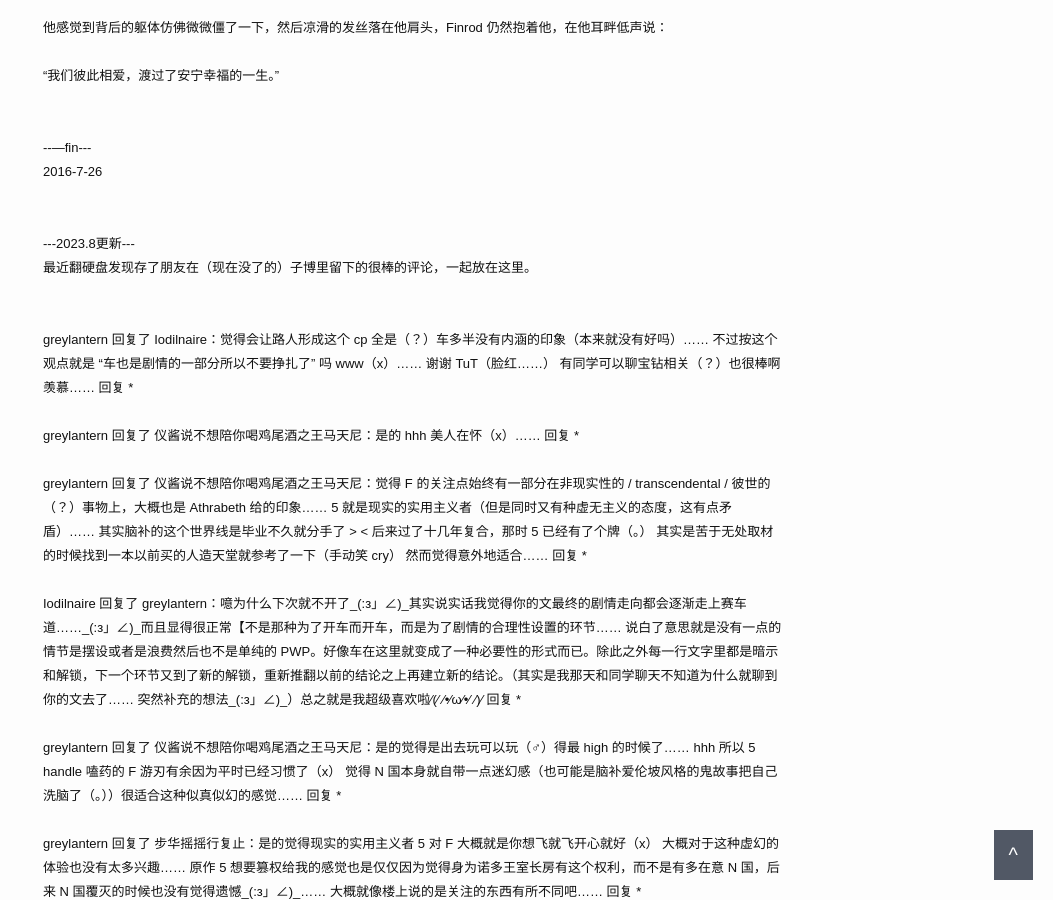
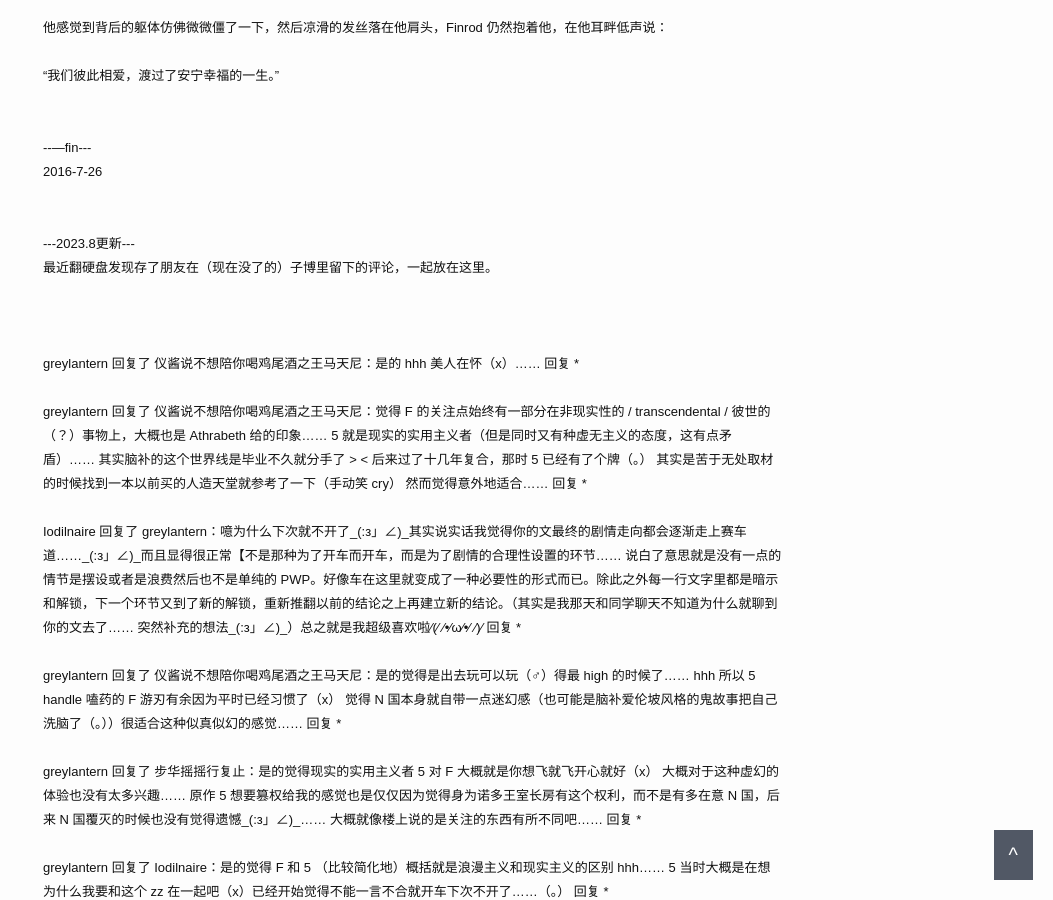
Before and after one commit to greylantern/greylantern.github.io, a Jekyll site: the page built from _posts/2016-07-27-【Finrod:Curufin】【2016 七夕贺】【NC17】High and Dry.html, in a window 1280 px wide and 900 px high, scrolled down 5311 px. Shown: the whole window, without its empty margins (227-1280 px from the left). Built offline with Jekyll 4.4.1, drawn with Linux system fonts in a browser that asks for light colours.

Commit message:
minor change

```diff
--- a/_posts/2016-07-27-【Finrod:Curufin】【2016 七夕贺】【NC17】High and Dry.html
+++ b/_posts/2016-07-27-【Finrod:Curufin】【2016 七夕贺】【NC17】High and Dry.html
@@ -184,14 +184,9 @@ high and dry (urban dictionary):
 <br>
 ---2023.8更新---
 <br>
-最近翻硬盘发现存了朋友在（现在没了的）子博里留下的很棒的评论，一起放在这里。
+最近翻硬盘发现存了朋友在（现在没了的）子博里留下的评论，一起放在这里。
 <br>
 <br>
-<br>
-
-greylantern 回复了  Iodilnaire：觉得会让路人形成这个 cp 全是（？）车多半没有内涵的印象（本来就没有好吗）…… 不过按这个观点就是 “车也是剧情的一部分所以不要挣扎了” 吗 www（x）…… 谢谢 TuT（脸红……） 有同学可以聊宝钻相关（？）也很棒啊羡慕……
-回复
-*
 <br>
 <br>
 greylantern 回复了  仪酱说不想陪你喝鸡尾酒之王马天尼：是的 hhh 美人在怀（x）……
```
